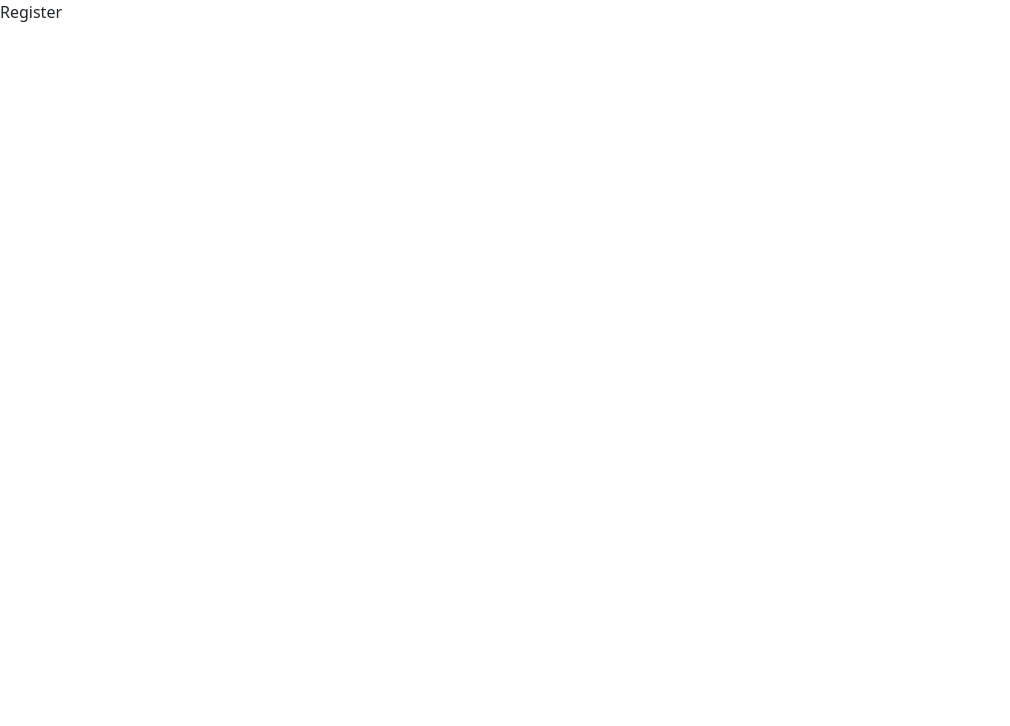
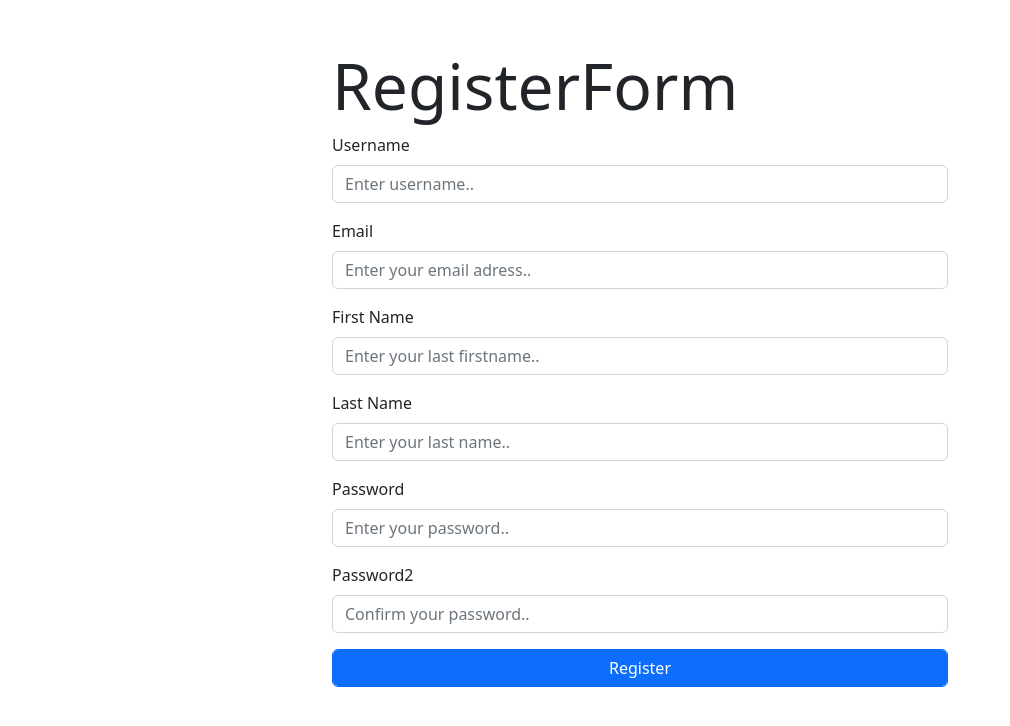
Before and after one commit to RiseOfBackendTeam/FlightApp_Frontend, a React (Create React App) app: page /register in a window 1280 px wide. Shown: the top 726 px of the page, without its empty margins (0-1010 px from the left). Built offline with nearby package versions, Linux system fonts and the light colour scheme.

Commit message:
style of registration page is complete

```diff
--- a/package.json
+++ b/package.json
@@ -8,7 +8,7 @@
     "@testing-library/user-event": "^13.2.1",
     "react": "^18.2.0",
     "react-dom": "^18.2.0",
-    "react-router-dom": "6",
+    "react-router-dom": "^6.3.0",
     "react-scripts": "5.0.1",
     "web-vitals": "^2.1.0"
   },
--- a/src/index.js
+++ b/src/index.js
@@ -3,6 +3,8 @@ import ReactDOM from 'react-dom/client';
 import './index.css';
 import App from './App';
 import { BrowserRouter } from 'react-router-dom';
+
+
 
 
 const root = ReactDOM.createRoot(document.getElementById('root'));
--- a/src/pages/Register.jsx
+++ b/src/pages/Register.jsx
@@ -1,8 +1,111 @@
-import React from 'react'
+import React, {useState} from 'react'
+
 
 const Register = () => {
+
+  const [username, setUsername] = useState();
+  const [email, setEmail] = useState();
+  const [firstName, setFirstName] = useState();
+  const [lastName, setLastName] = useState();
+  const [password, setPassword] = useState();
+  const [password2, setPassword2] = useState();
+
+  const handleSubmit = (e) => {
+    e.preventDefault();
+
+  };
+
   return (
-    <div>Register</div>
+        <div className='container-sm mt-5' style={{width:"50%"}}>
+        <h1 className="form-title display-3">RegisterForm</h1>
+        <form onSubmit={handleSubmit} >
+          <div className="mb-3">
+            <label htmlFor="first-name" className="form-label">
+              Username
+            </label>
+            <input
+              type="text"
+              className="form-control"
+              id="first-name"
+              placeholder="Enter username.."
+              onChange={(e) => setUsername(e.target.value)}
+              required
+            />
+          </div>
+          <div className="mb-3">
+            <label htmlFor="email" className="form-label">
+              Email
+            </label>
+            <input
+              type="email"
+              className="form-control"
+              id="email"
+              placeholder="Enter your email adress.."
+              onChange={(e) => setEmail(e.target.value)}
+              required
+            />
+          </div>
+          <div className="mb-3">
+            <label htmlFor="last-name" className="form-label">
+              First Name
+            </label>
+            <input
+              type="text"
+              className="form-control"
+              id="last-name"
+              placeholder="Enter your last firstname.."
+              onChange={(e) => setFirstName(e.target.value)}
+              required
+            />
+          </div>
+          <div className="mb-3">
+            <label htmlFor="last-name" className="form-label">
+              Last Name
+            </label>
+            <input
+              type="text"
+              className="form-control"
+              id="last-name"
+              placeholder="Enter your last name.."
+              onChange={(e) => setLastName(e.target.value)}
+              required
+            />
+          </div>
+
+          <div className="mb-3">
+            <label htmlFor="password" className="form-label">
+              Password
+            </label>
+            <input
+              type="password"
+              className="form-control"
+              id="password"
+              placeholder="Enter your password.."
+              onChange={(e) => setPassword(e.target.value)}
+              required
+            />
+          </div>
+          <div className="mb-3">
+            <label htmlFor="password" className="form-label">
+              Password2
+            </label>
+            <input
+              type="password"
+              className="form-control"
+              id="password"
+              placeholder="Confirm your password.."
+              onChange={(e) => setPassword2(e.target.value)}
+              required
+            />
+          </div>
+          <input
+            type="submit"
+            className="btn btn-primary form-control"
+            value="Register"
+          />
+        </form>
+        </div>
+
   )
 }
 
```
Also changed, not shown: public/index.html (line endings or trailing spaces), 1 other file (tests, documents, lock files or other folders).
